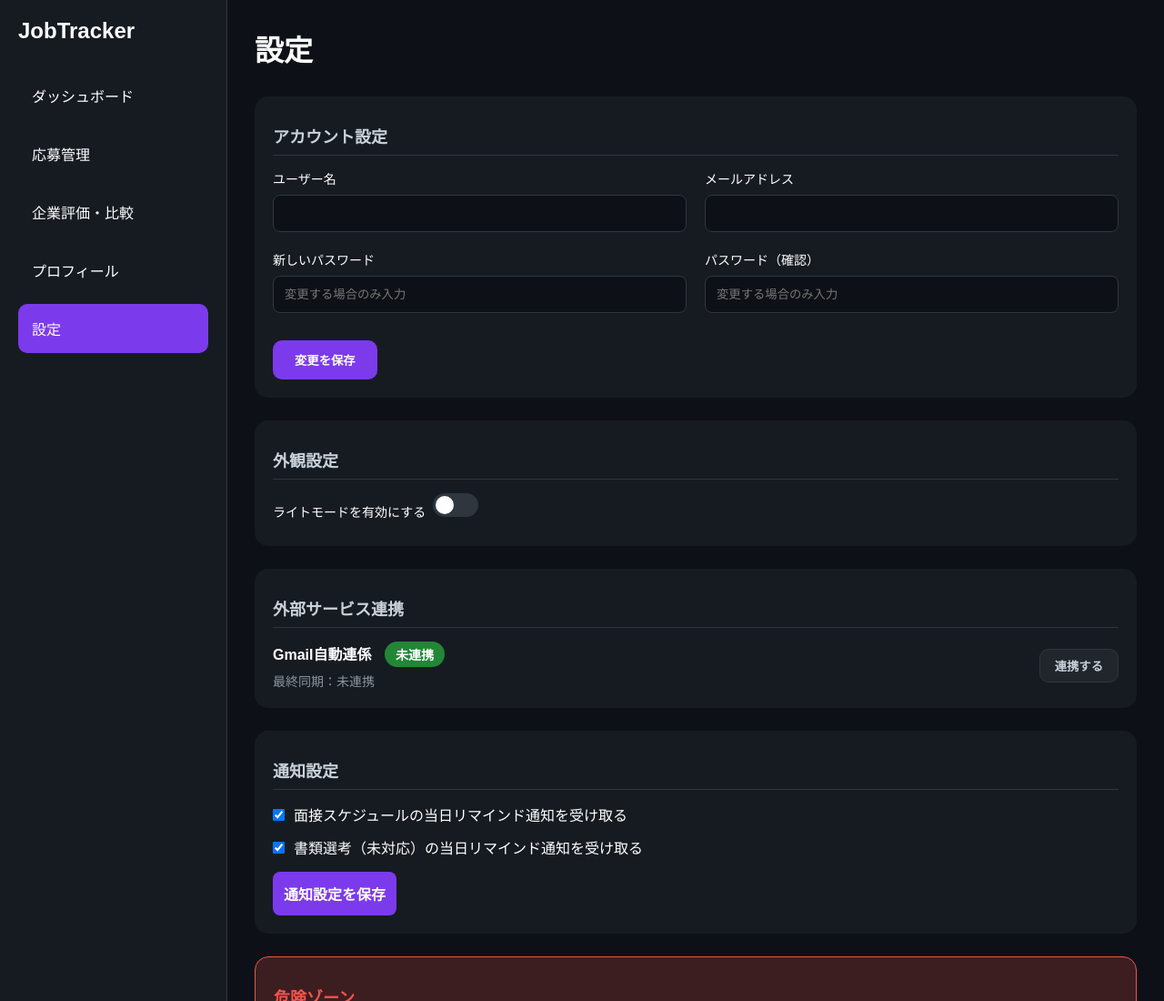
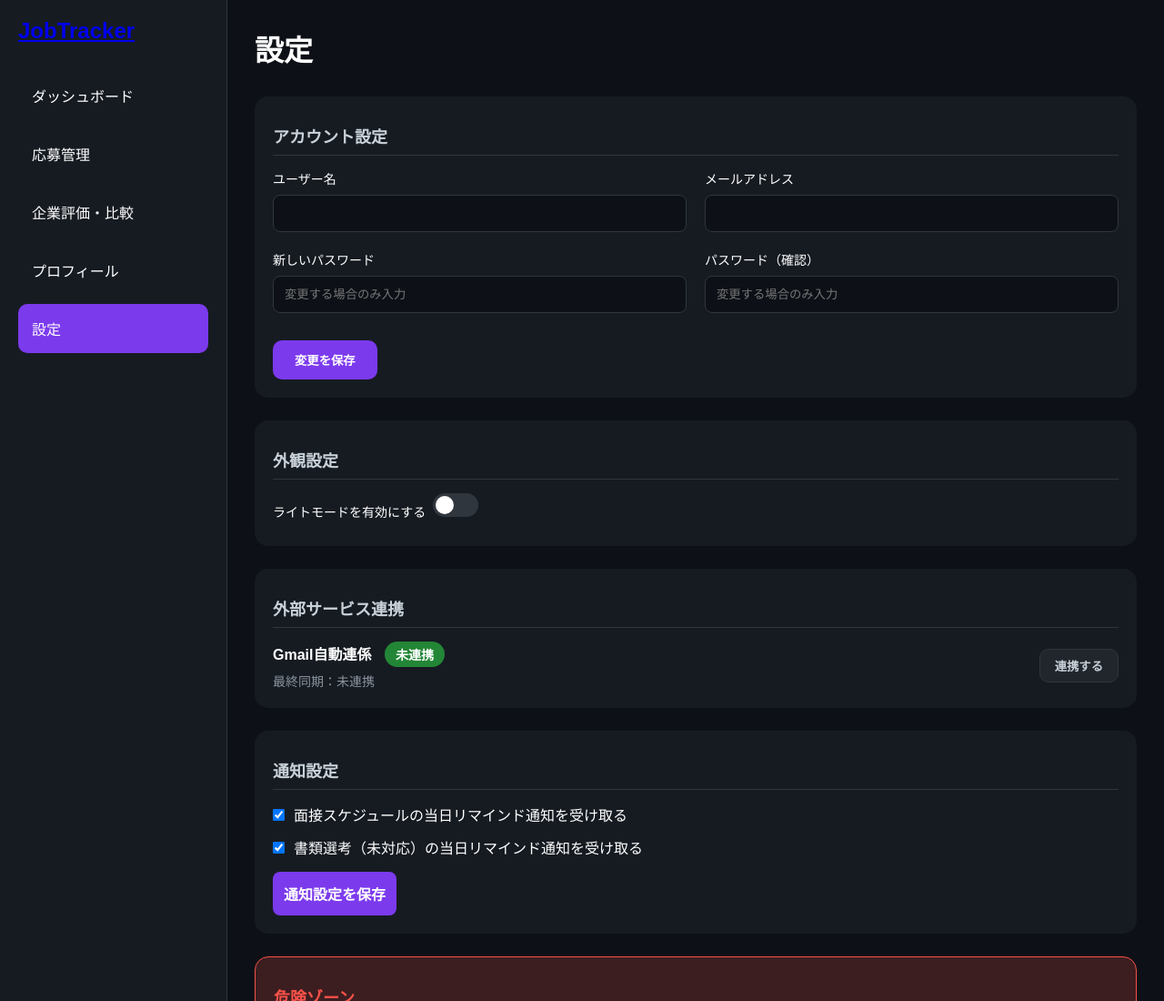
Before and after one commit to Takashi-Yoshida-web/job-app, a website: page public/settings.html in a window 1280 px wide. Shown: the top 1100 px of the page at 91% size. Drawn offline with Linux system fonts and the light colour scheme; no server answers; sample sign-in values are in the browser's storage.

Commit message:
タイトルの修正

```diff
--- a/public/settings.html
+++ b/public/settings.html
@@ -7,7 +7,9 @@
 </head>
 <body>
   <div class="sidebar">
-    <div class="logo">JobTracker</div>
+    <div class="logo">
+      <a href="dashboard.html">JobTracker</a>
+    </div>
     <a href="dashboard.html" class="menu-item">ダッシュボード</a>
     <a href="applications.html" class="menu-item">応募管理</a>
     <a href="comparison.html" class="menu-item">企業評価・比較</a>
```
